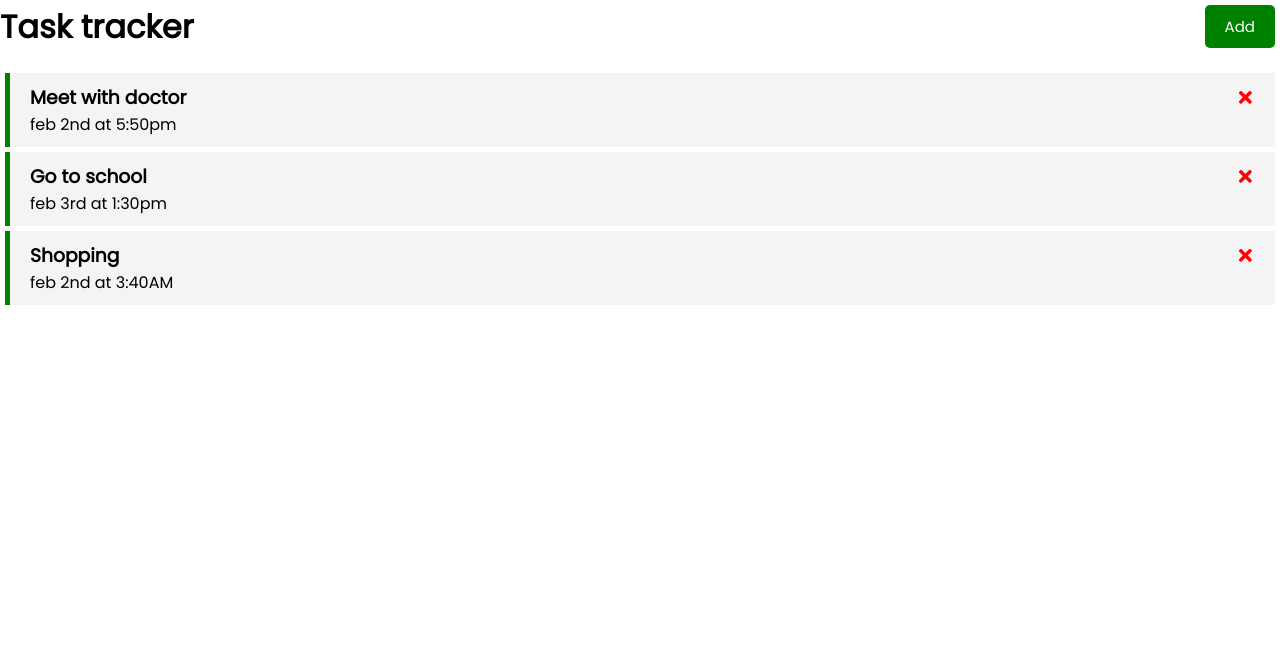
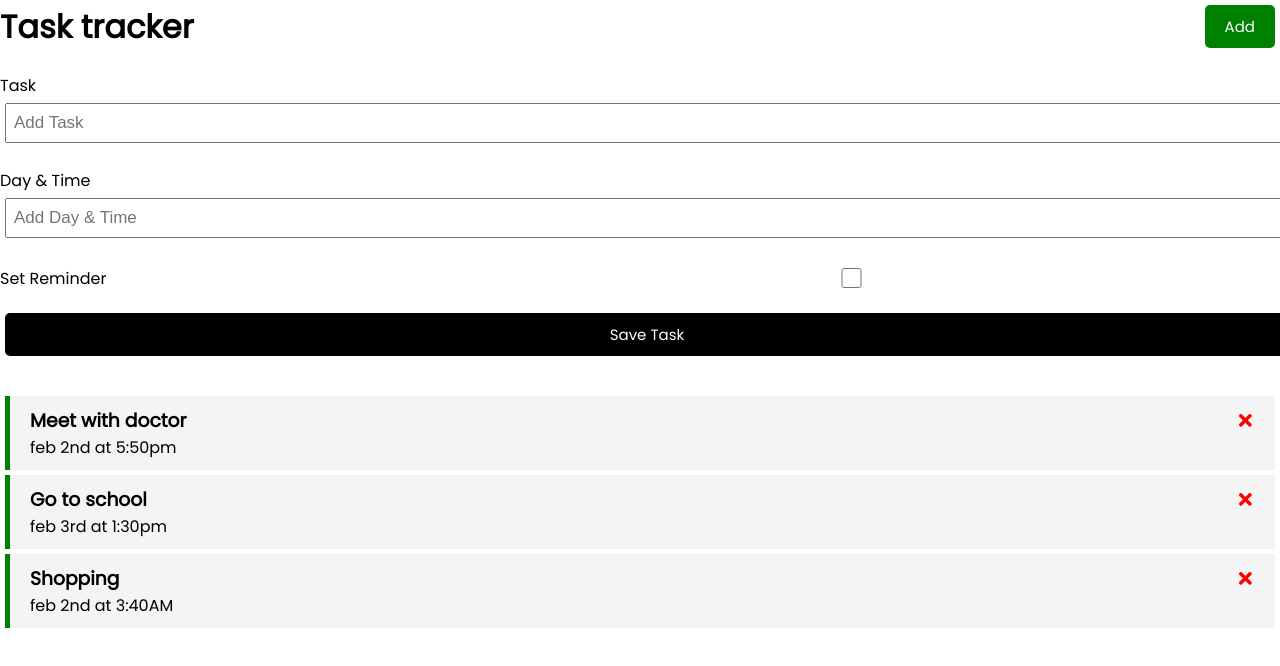
Before and after one commit to IshKevin/Task_Tracker, a React (Create React App) app: page / in a window 1280 px wide. Shown: the top 666 px of the page. Built offline with nearby package versions, Linux system fonts and the light colour scheme.

Commit message:
i don't know what fuck i did here

```diff
--- a/src/App.js
+++ b/src/App.js
@@ -48,7 +48,7 @@ const App = () => {
     <div className="App">
       <Header onAdd={ ()=> setShowAddTask (!showAddTask)} />
 
-      {showAddTask && <AddTask onAdd={addTask} />}
+      <AddTask onAdd={addTask} />
      { tasksList.length > 0 ?
      <Tasks tasks={tasksList} onDelete={deleteTask} onToggle={ToggleReminder}/>
     :'No Tasks to show'}
```
